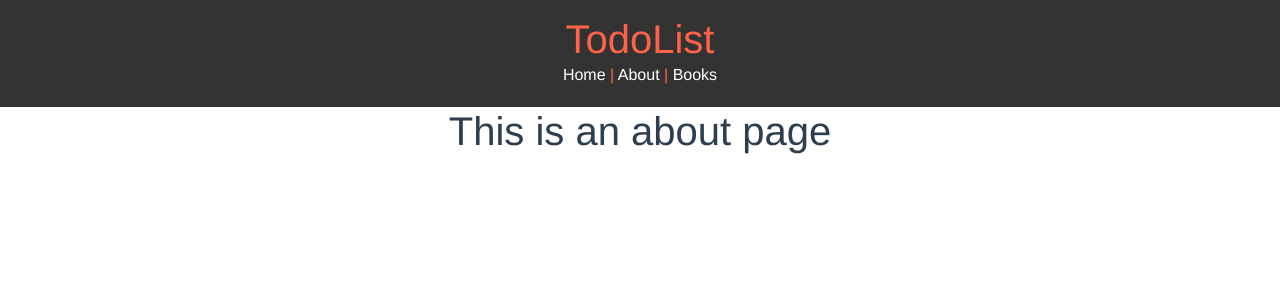
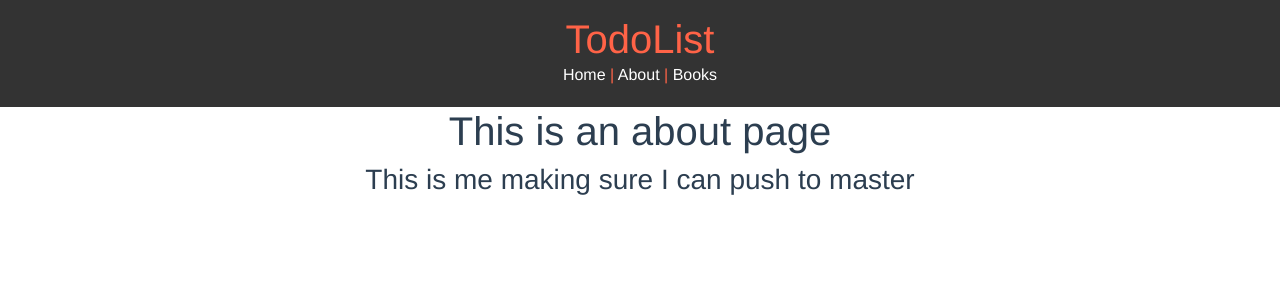
Before and after one commit to darinthompson/VueTodo, a Vue app: page /about in a window 1280 px wide. Shown: the top 300 px of the page. Built offline with nearby package versions, Linux system fonts and the light colour scheme.

Commit message:
added test text

```diff
--- a/src/views/About.vue
+++ b/src/views/About.vue
@@ -1,5 +1,6 @@
 <template>
   <div class="about">
     <h1>This is an about page</h1>
+    <h3>This is me making sure I can push to master</h3>
   </div>
 </template>
```
Also changed, not shown: 1 other file (tests, documents, lock files or other folders).
